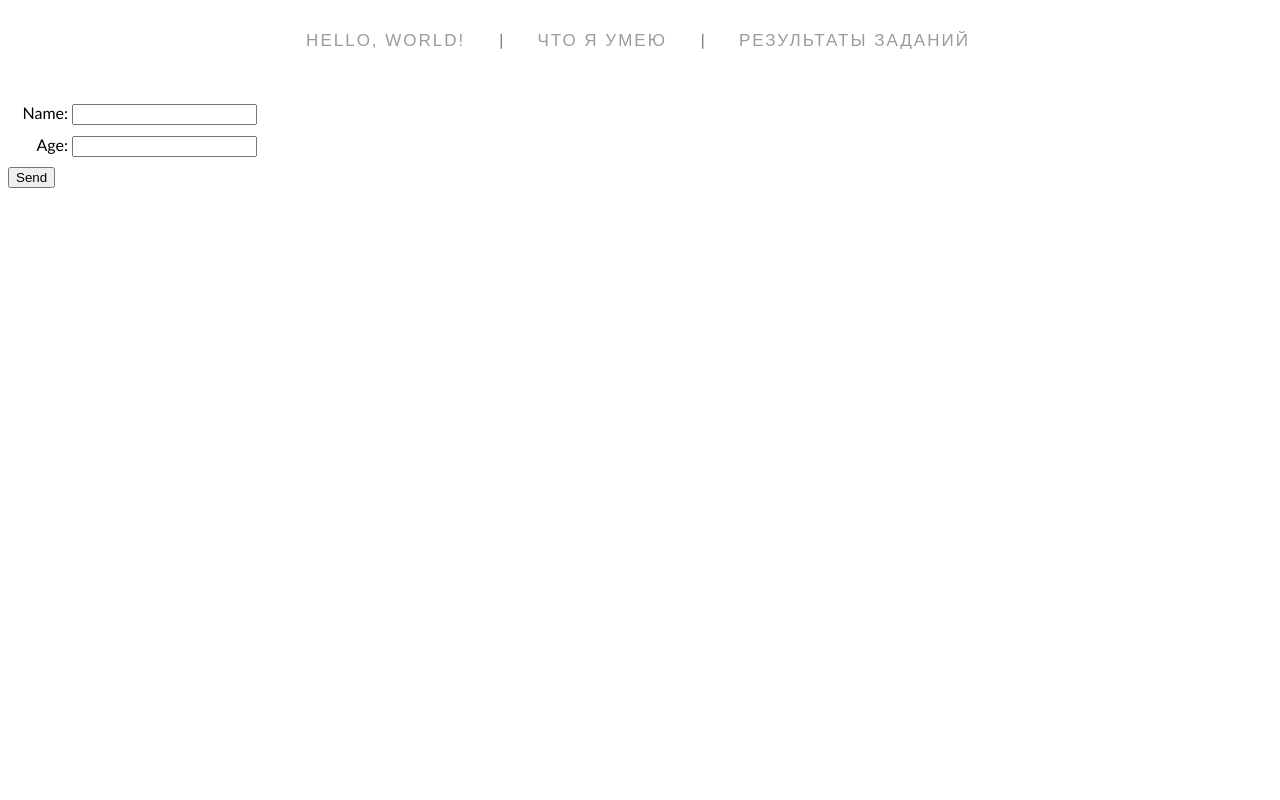
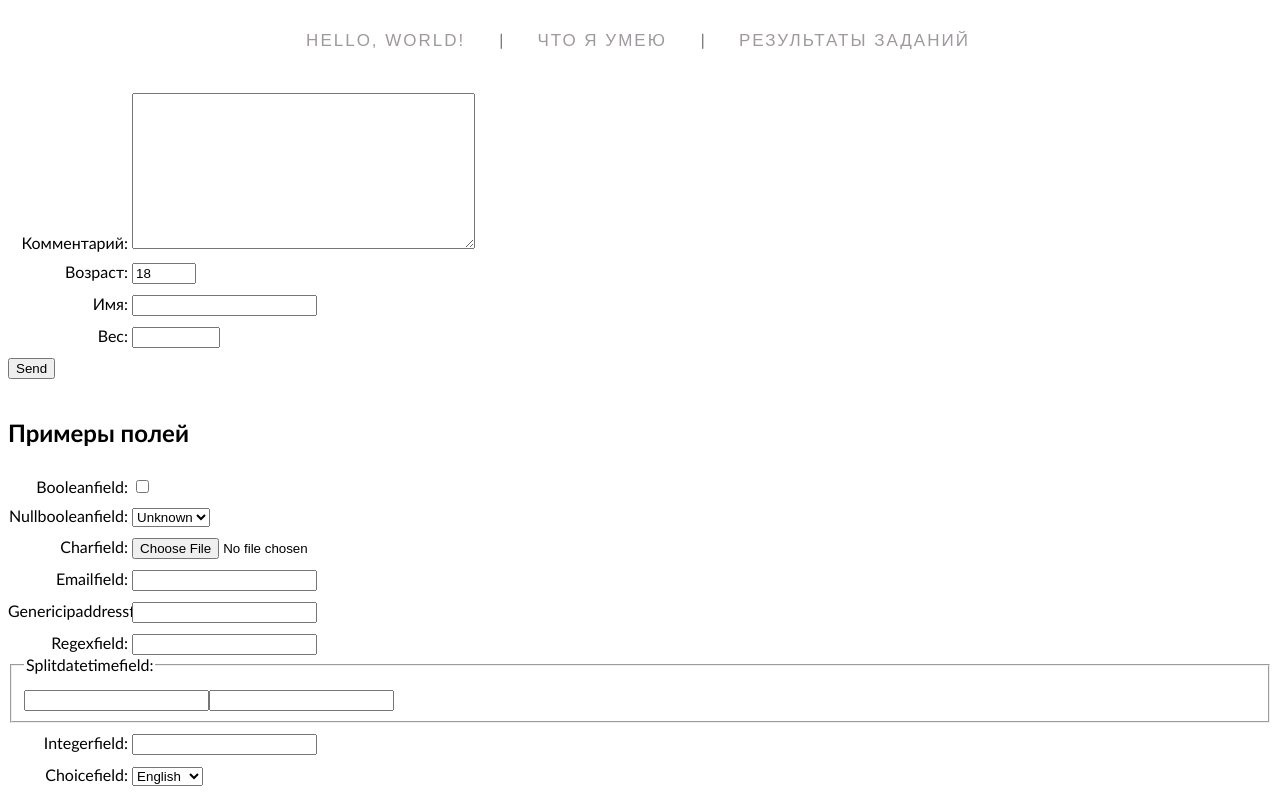
Before and after one commit to elvirazakharova/metanit, a Django app: page /page16_user_form_django in a window 1280 px wide. Run offline with Django 5.2, Linux system fonts and the light colour scheme.

Commit message:
Формы, часть 2

```diff
--- a/hello/forms.py
+++ b/hello/forms.py
@@ -1,5 +1,26 @@
 from django import forms
 
 class UserForm(forms.Form):
-    name = forms.CharField()
-    age = forms.IntegerField()
+    name = forms.CharField(label="Имя", min_length=2, max_length=20) # ,help_text="Введите свое имя"
+    age = forms.IntegerField(label="Возраст", initial=18, min_value=1, max_value=100)
+    weight = forms.DecimalField(label="Вес", required=False, min_value=3, max_value=200, decimal_places=2)
+    comment = forms.CharField(label="Комментарий", widget=forms.Textarea, required=False)
+    field_order = ["age", "name"]
+
+class FieldTypesForm(forms.Form):
+    # BooleanField: создает поле <input type="checkbox" >. Возвращает значение Boolean: True - если флажок отмечен и False - если флажок не отмечен.
+    BooleanField = forms.BooleanField()
+    NullBooleanField = forms.NullBooleanField()
+    # Принимает следующие параметры:
+    #     max_length: максимальная длина вводимого текста
+    #     min_length: минимальная длина вводимого текста
+    #     strip: при значении True (по умолчанию) начальные и конечные пробелы удаляются
+    #     empty_value: значение, применяемое для представления пустого поля
+    CharField = forms.CharField(empty_value ='empty_value', strip =True, widget=forms.FileInput)
+    # EmailField: предназначен для ввода адреса электронной почты и применяет те же параметры, что и CharField.
+    EmailField = forms.EmailField()
+    GenericIPAddressField = forms.GenericIPAddressField()
+    RegexField = forms.RegexField(r'r')
+    SplitDateTimeField = forms.SplitDateTimeField()
+    IntegerField = forms.IntegerField()
+    ChoiceField = forms.ChoiceField(choices=((1, "English"), (2, "German"), (3, "French")))
--- a/hello/static/css/styles.css
+++ b/hello/static/css/styles.css
@@ -182,7 +182,7 @@ h1{color:rgb(38, 38, 71);}
 
 label {
     display: inline-block; /* Элемент теперь может принимать установленную ширину */
-    width: 60px; /* Установите необходимую ширину */
+    width: 120px; /* Установите необходимую ширину */
     text-align: right;
 }
 
--- a/hello/templates/user_form_django.html
+++ b/hello/templates/user_form_django.html
@@ -1,13 +1,22 @@
 {% extends "base.html" %}
-{% block title %}User form Djan{% endblock title %}
+{% block title %}User form Django{% endblock title %}
 {% block header %}
     <title>User form Django</title>
 {% endblock header %}
 {% block content_left%}
     <!-- Получение POST-запроса -->
     <form method="POST">
+    <!-- Для тестирования формы можно установить у ней атрибут novalidate:    -->
+    <!-- <form method="POST" novalidate> -->
         {% csrf_token %}
         {{ form }}
         <input type="submit" value="Send" >
     </form>
+    <form>
+        <br>
+        <h2>Примеры полей</h2>
+        {% csrf_token %}
+        <!-- as_table as_ul as_p as_div -->
+        {{ FieldTypesForm.as_div }}
+    </form>
 {% endblock content_left %}
--- a/hello/views.py
+++ b/hello/views.py
@@ -3,7 +3,7 @@ HttpResponseBadRequest, HttpResponseNotFound, HttpResponseForbidden, JsonRespons
 from django.core.serializers.json import DjangoJSONEncoder
 from django.shortcuts import render
 from django.template.response import TemplateResponse
-from .forms import UserForm
+from .forms import UserForm, FieldTypesForm
 
 # уроки
 
@@ -121,12 +121,17 @@ def page15_postuser(request):
 
 def page16_user_form_django(request):
     if request.method == "POST":
-        name = request.POST.get("name")
-        age = request.POST.get("age")
-        return HttpResponse(f"<h2>Привет, {name}, твой возраст: {age}</h2>")
+        userform = UserForm(request.POST)
+        if userform.is_valid():
+            name = request.POST.get("name")
+            age = request.POST.get("age")
+            return HttpResponse(f"<h2>Привет, {name}, твой возраст: {age}.</h2>")
+        else:
+            return HttpResponse("Invalid data")
     else:
-        userform = UserForm()
-        return render(request, "user_form_django.html", {"form": userform})
+        userform = UserForm(field_order = ["comment", "age", "name"])
+        userform_FieldTypes = FieldTypesForm()
+        return render(request, "user_form_django.html", {"form": userform, "FieldTypesForm": userform_FieldTypes})
 
 # def index(request):
 #     header = "Данные пользователя"              # обычная переменная
```
